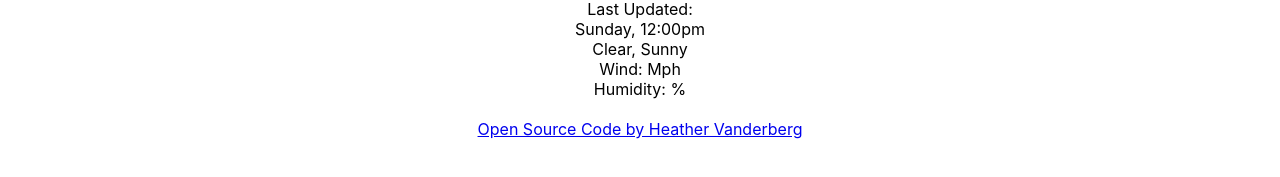
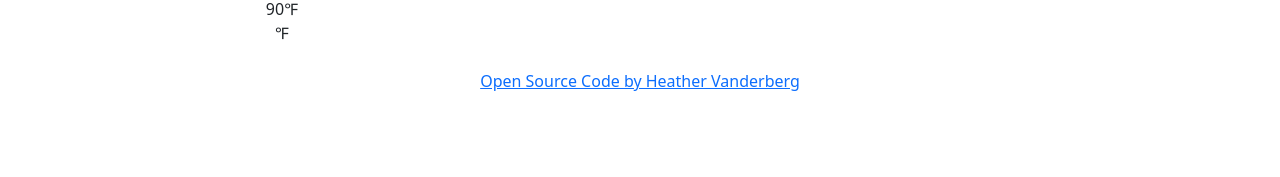
Before and after one commit to hvander-capm/reactweather, a React (Create React App) app: page / in a window 1280 px wide. Shown: the part 409-586 px from the top of the page. Built offline with nearby package versions, Linux system fonts and the light colour scheme.

Commit message:
Correct my link and bootstrap import

```diff
--- a/src/App.js
+++ b/src/App.js
@@ -2,6 +2,7 @@ import "./weather.css";
 import Temperature from "./Temperature";
 import Humidity from "./Humidity";
 import Wind from "./Wind";
+import "bootstrap/dist/css/bootstrap.min.css";
 
 export default function App() {
   return (
@@ -57,7 +58,7 @@ export default function App() {
             </div>
           </div>
           <br />
-          <a href="https://github.com/hvander-capm/my-weather-project">
+          <a href="https://github.com/hvander-capm/reactweather">
             Open Source Code by Heather Vanderberg
           </a>
         </div>
```
